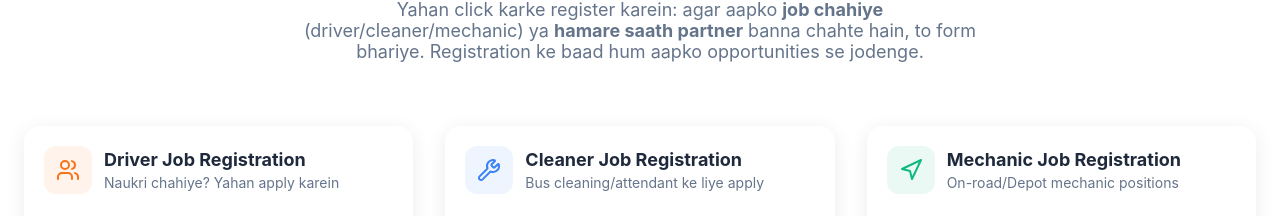
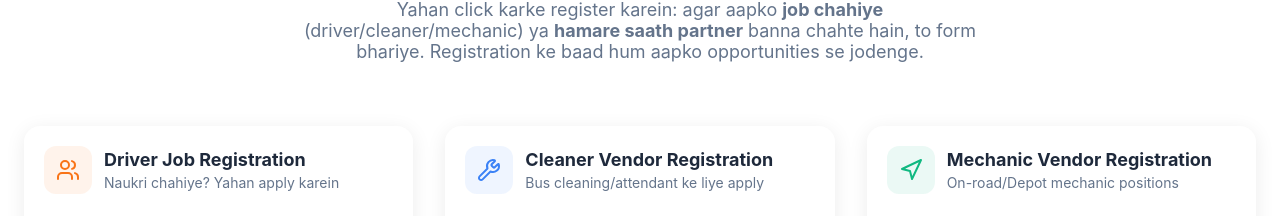
Before and after one commit to prathameshsmule/punebus, a React (Vite) app in the folder Frontend/: page / in a window 1280 px wide. Shown: the part 1583-1799 px from the top of the page. Built offline with nearby package versions, Linux system fonts and the light colour scheme.

Commit message:
Update Home.jsx

```diff
--- a/Frontend/src/pages/Home.jsx
+++ b/Frontend/src/pages/Home.jsx
@@ -519,7 +519,7 @@ const Services = ({ onOpenEnquiry, phone }) => {
     },
     {
       icon: Wrench,
-      title: "Cleaner Job Registration",
+      title: "Cleaner Vendor Registration",
       subtitle: "Bus cleaning/attendant ke liye apply",
       features: ["Spot cleaning & full wash roles", "Daily/Monthly openings"],
       color: "#3b82f6",
@@ -527,7 +527,7 @@ const Services = ({ onOpenEnquiry, phone }) => {
     },
     {
       icon: Navigation,
-      title: "Mechanic Job Registration",
+      title: "Mechanic Vendor Registration",
       subtitle: "On-road/Depot mechanic positions",
       features: ["24/7 emergency support roles", "Quick repair assignments"],
       color: "#10b981",
@@ -573,7 +573,7 @@ const Services = ({ onOpenEnquiry, phone }) => {
     "Driver Job Registration": "driver",
     "Cleaner Job Registration": "cleaner",
     "Mechanic Job Registration": "mechanic",
-    "Temporary Bus Provider Registration": "vendor",
+    "Temporary Bus Provider ": "vendor",
     "Parcel Partner Registration": "parcel",
     "Hotel Vendor Registration": "restaurant",
   };
```
